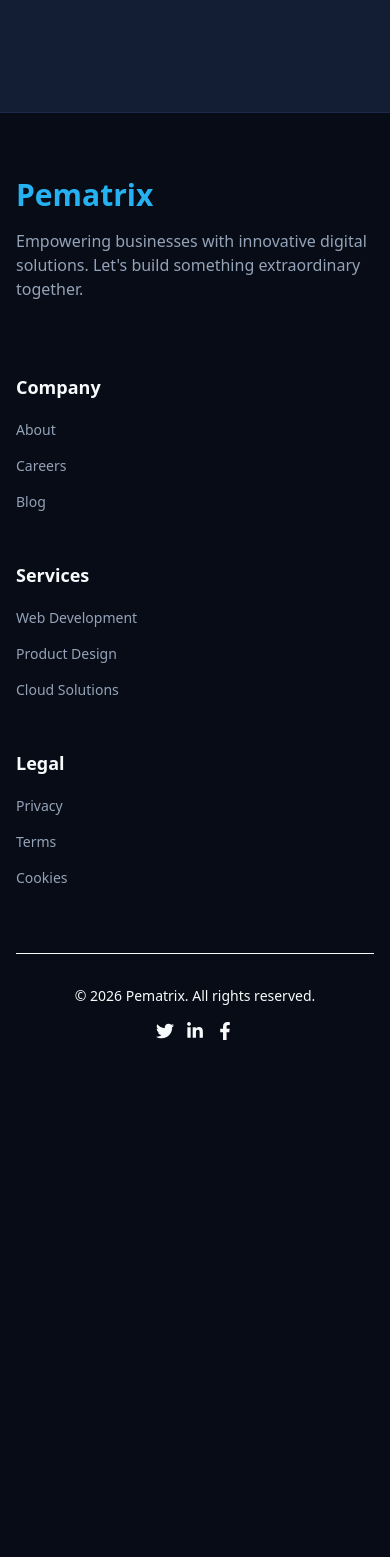
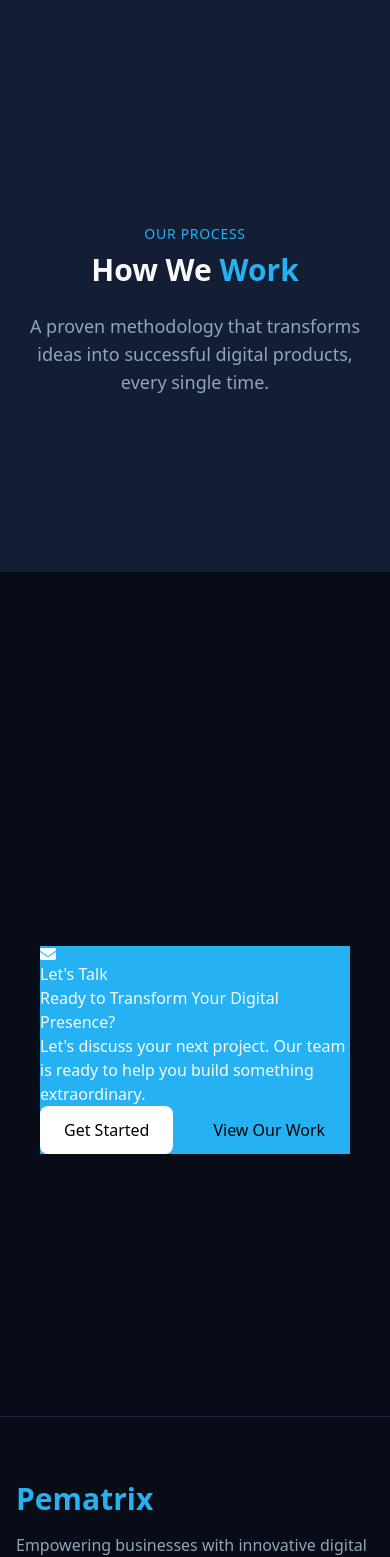
Before and after one commit to DeraJudy/pematrix, a Next.js app: page / in a window 390 px wide. Shown: the part 4997-6554 px from the top of the page. Before the commit the page ends 6069 px from the top, so only its background shows below. Built offline with nearby package versions, Linux system fonts and the light colour scheme.

Commit message:
working on call to action

```diff
--- a/src/app/page.js
+++ b/src/app/page.js
@@ -1,7 +1,8 @@
+import CallToAction from "@/components/CallToAction";
 import Hero from "@/components/Hero";
+import Process from "@/components/Process";
 import Services from "@/components/Services";
 import WhyUs from "@/components/WhyUs";
-import Image from "next/image";
 
 export default function Home() {
   return (
@@ -9,6 +10,8 @@
       <Hero />
       <Services />
       <WhyUs />
+      <Process />
+      <CallToAction />
     </div>
   );
 }
--- /dev/null
+++ b/src/components/CallToAction.js
@@ -0,0 +1,50 @@
+import Link from 'next/link'
+import React from 'react'
+import { FaEnvelope } from 'react-icons/fa'
+
+const CallToAction = () => {
+  return (
+    <section className="relative min-h-screen overflow-hidden flex items-center justify-center px-5 sm:px-8">
+        <div
+            className="relative z-10 flex min-h-screen items-center px-5 sm:px-8"
+        >
+
+            <div
+                className='w-full max-w-4xl mt-28 md:mt-10'
+                style={{
+                    backgroundColor: "hsl(var(--primary))",
+                }}
+            >
+                <p>
+                    <FaEnvelope />
+                    Let's Talk
+                </p>
+                <div>
+                    <h2>
+                        Ready to Transform Your Digital Presence?
+                    </h2>
+                    <p>
+                        Let's discuss your next project. Our team is ready to help you build something extraordinary.
+                    </p>
+                </div>
+                <div>
+                    <Link href="/contact">
+                        <button className="bg-white text-black px-6 py-3 rounded-lg font-medium hover:bg-gray-100 transition duration-300">
+                            Get Started
+                        </button>
+                    </Link>
+                    <Link href="/Portfolio" className="ml-4">
+                        <button className="text-black px-6 py-3 rounded-lg font-medium hover:bg-gray-100 transition duration-300">
+                            View Our Work
+                        </button>
+                    </Link>
+                </div>
+
+            </div>
+
+        </div>
+    </section>
+  )
+}
+
+export default CallToAction
--- /dev/null
+++ b/src/components/Process.js
@@ -0,0 +1,45 @@
+"use client";
+import React from 'react'
+import { motion } from "framer-motion";
+
+const Process = () => {
+    return (
+        <section
+            className="relative py-28 px-6"
+            style={{ backgroundColor: "hsl(var(--secondary))" }}
+        >
+            <div className="mx-auto max-w-6xl">
+
+                <div className="mb-16 text-center">
+                    <p
+                        style={{ color: "hsl(var(--primary))" }}
+                        className="mb-2 text-sm font-medium uppercase tracking-wider"
+                    >
+                        Our Process
+                    </p>
+
+                    <h2
+                        style={{ color: "hsl(var(--foreground))" }}
+                        className="mb-6 text-3xl md:text-4xl lg:text-5xl font-bold"
+                    >
+                        How We
+                        <span style={{ color: "hsl(var(--primary))" }}> Work </span>
+                    </h2>
+
+                    <p
+                        style={{ color: "hsl(var(--muted-foreground))" }}
+                        className="mx-auto max-w-2xl text-lg"
+                    >
+                        A proven methodology that transforms ideas into successful digital products, every single time.
+                    </p>
+                </div>
+
+
+
+
+            </div>
+        </section>
+    )
+}
+
+export default Process
```
